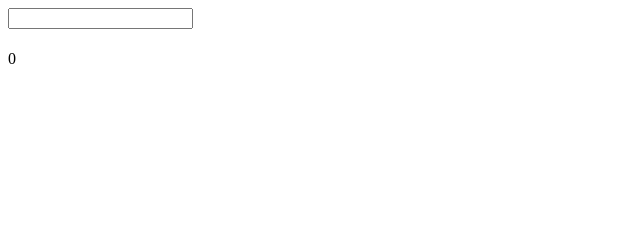
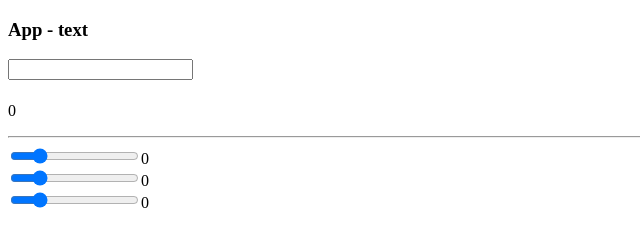
Before and after one commit to damian0999/Start_React, a React app: page / in a window 1280 px wide. Shown: the whole page, without its empty margins (0-640 px from the left). Built offline with nearby package versions, Linux system fonts and the light colour scheme.

Commit message:
Slider RGB - references

```diff
--- a/App.js
+++ b/App.js
@@ -1,21 +1,56 @@
 import React from 'react'
+import ReactDOM from 'react-dom'
 
 // class has state
 class App extends React.Component{
   constructor(){
     super();
-    this.state = { txt: '' }
+    this.state = {
+      txt: '',
+      red: 0,
+      green: 0,
+      blue: 0
+     }
     this.update = this.update.bind(this)
+    this.updateTxt = this.updateTxt.bind(this)
   }
-  update(e){
+  update(){
     this.setState({
-      txt: e.target.value
+      //references
+      red: ReactDOM.findDOMNode(this.refs.red).value,
+      green: ReactDOM.findDOMNode(this.refs.green).value,
+      blue: ReactDOM.findDOMNode(this.refs.blue).value
+    });
+  }
+  updateTxt(e){
+    this.setState({
+      txt: e.target.value,
     });
   }
   render(){
     return (
-      <Wiget txt = {this.state.txt} count = {this.state.txt.length}
-      update = {this.update} />
+      <div>
+        <Wiget txt = {this.state.txt} count = {this.state.txt.length}
+        updateTxt = {this.updateTxt} />
+      <hr />
+        <Slider ref='red' update={this.update}/>
+        {this.state.red}
+        <br />
+        <Slider ref='green' update={this.update}/>
+        {this.state.green}
+        <br />
+        <Slider ref='blue' update={this.update}/>
+        {this.state.blue}
+        <br />
+      </div>
+    );
+  }
+}
+
+class Slider extends React.Component{
+  render(){
+    return(
+      <input type='range' min='0' max='255' onChange={this.props.update} />
     );
   }
 }
@@ -23,13 +58,12 @@ class App extends React.Component{
 const Wiget = (props) => {
   return(
     <div>
-      <input type='text' onChange={props.update} />
+      <input type='text' onChange={props.updateTxt} />
       <h1> {props.txt} </h1>
       <p> {props.count} </p>
     </div>
   );
 }
-
 
 // App.propTypes = {
 //   txt: React.PropTypes.string,
--- a/index.html
+++ b/index.html
@@ -5,6 +5,7 @@
   <title>React</title>
 </head>
 <body>
+  <h3>App - text</h3>
   <div id="app"></div>
   <script src='index.js'></script>
 </body>
```
Also changed, not shown: main.js (line endings or trailing spaces).
